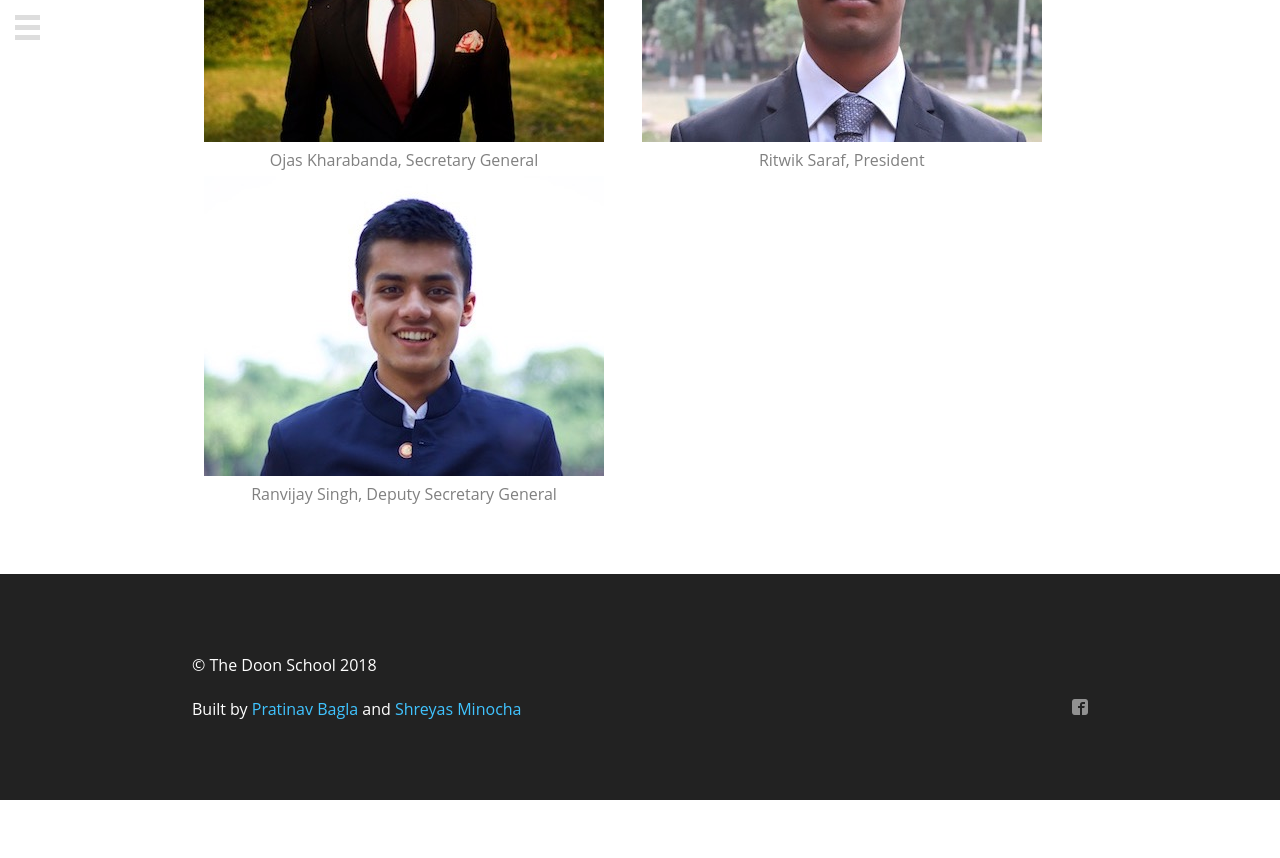
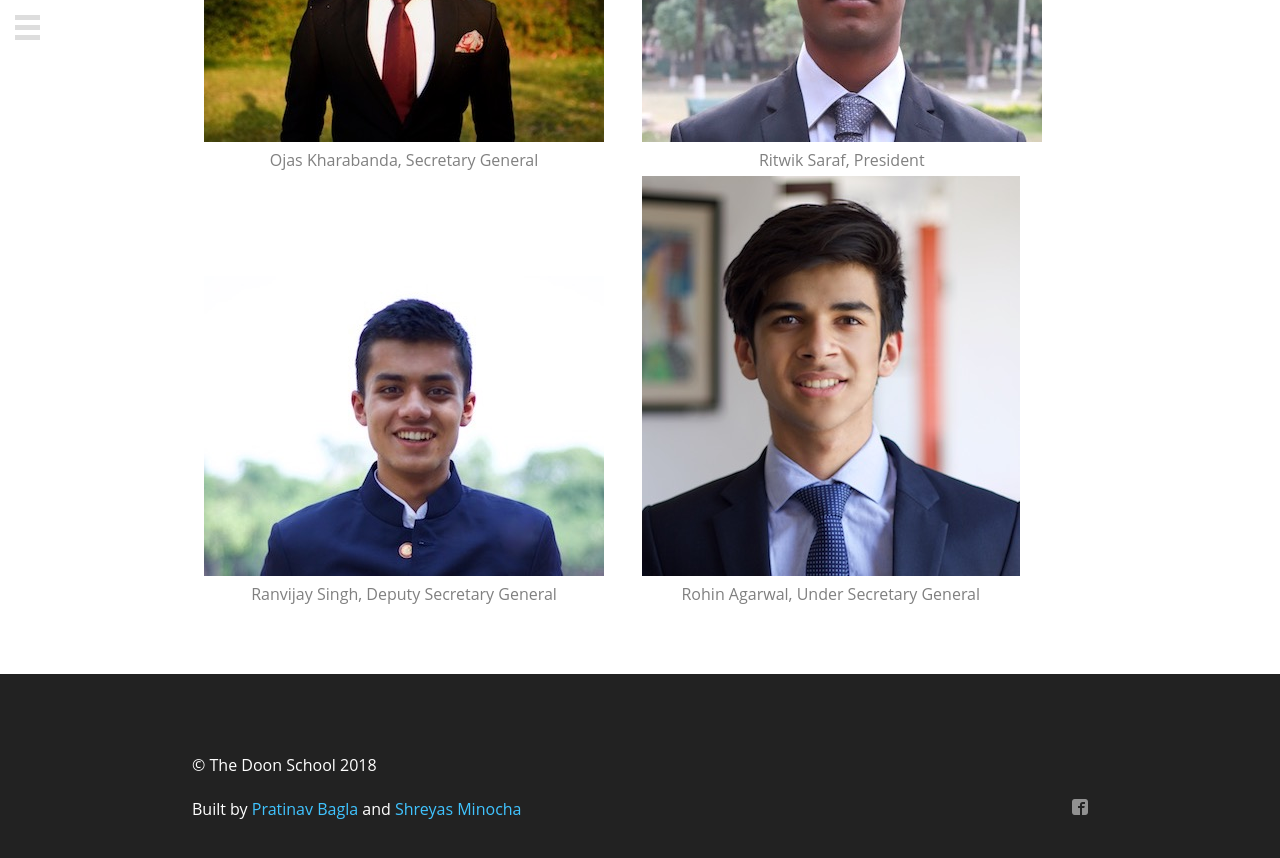
Before and after one commit to pratinav/dsmun18.com, a Jekyll site: the page built from index.html, in a window 1280 px wide and 900 px high, scrolled down 1890 px. Shown: the top 858 px of the window. Built offline with Jekyll 4.4.1, drawn with Linux system fonts in a browser that asks for light colours; some web fonts are replaced; a script that is not in the unit is left out; before the commit the page ends 2690 px from its top, so only the background shows below that.

Commit message:
Added rohin\'s pic

```diff
--- a/index.html
+++ b/index.html
@@ -44,4 +44,8 @@ description: The official homepage of The Doon School Model United Nations 2018
     <img src="/assets/images/eb/ranvijay.jpg" alt="Ranvijay Singh" title="Ranvijay Singh">
     <figcaption>Ranvijay Singh, Deputy Secretary General</figcaption>
   </figure>
+  <figure>
+    <img src="/assets/images/eb/rohin.jpg" alt="Rohin Agarwal" title="Rohin Agarwal">
+    <figcaption>Rohin Agarwal, Under Secretary General</figcaption>
+  </figure>
 </section>
```
Also changed, not shown: assets/images/eb/rohin.jpg (added).
